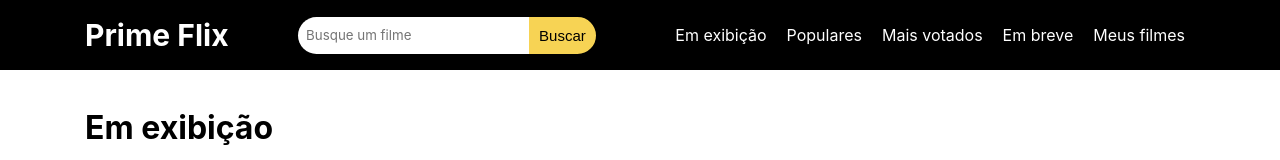
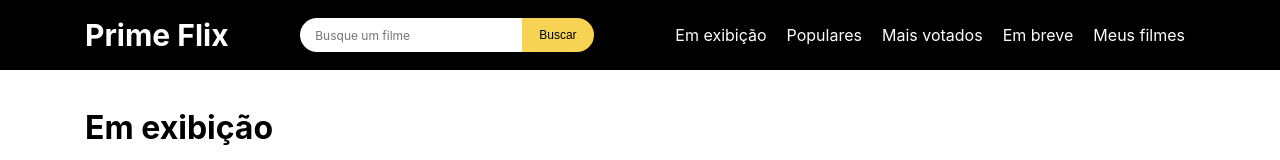
Before and after one commit to jadsonsantos/prime-flix, a React (Create React App) app: page / in a window 1280 px wide. Shown: the top 160 px of the page. Built offline with nearby package versions, Linux system fonts and the light colour scheme; no server answers.

Commit message:
feat: css adjustments

```diff
--- a/src/components/Footer/index.jsx
+++ b/src/components/Footer/index.jsx
@@ -5,8 +5,12 @@ import './Footer.scss'
 const Footer = () => {
   return (
     <footer className="footer">
-      Desenvolvido por{' '}
-      <CustomLink href="https://jadsonsantos.dev.br/">Jadson Santos</CustomLink>
+      <div className="container">
+        Desenvolvido por{' '}
+        <CustomLink href="https://jadsonsantos.dev.br/">
+          Jadson Santos
+        </CustomLink>
+      </div>
     </footer>
   )
 }
--- a/src/components/SearchForm/SearchForm.scss
+++ b/src/components/SearchForm/SearchForm.scss
@@ -1,20 +1,23 @@
 .search-form {
   display: flex;
+
   &__input {
     border-radius: 20px 0 0 20px;
-    padding: 8px;
+    padding: 8px 15px;
     outline: none;
     border: none;
+
+    font-size: 12px;
   }
 
   &__button {
     background-color: #f7d354;
     border: 2px solid #f7d354;
     color: #000;
-    padding: 8px;
+    padding: 8px 15px;
     border-radius: 0 20px 20px 0;
 
-    font-size: 15px;
+    font-size: 12px;
     display: flex;
     align-items: center;
     cursor: pointer;
```
